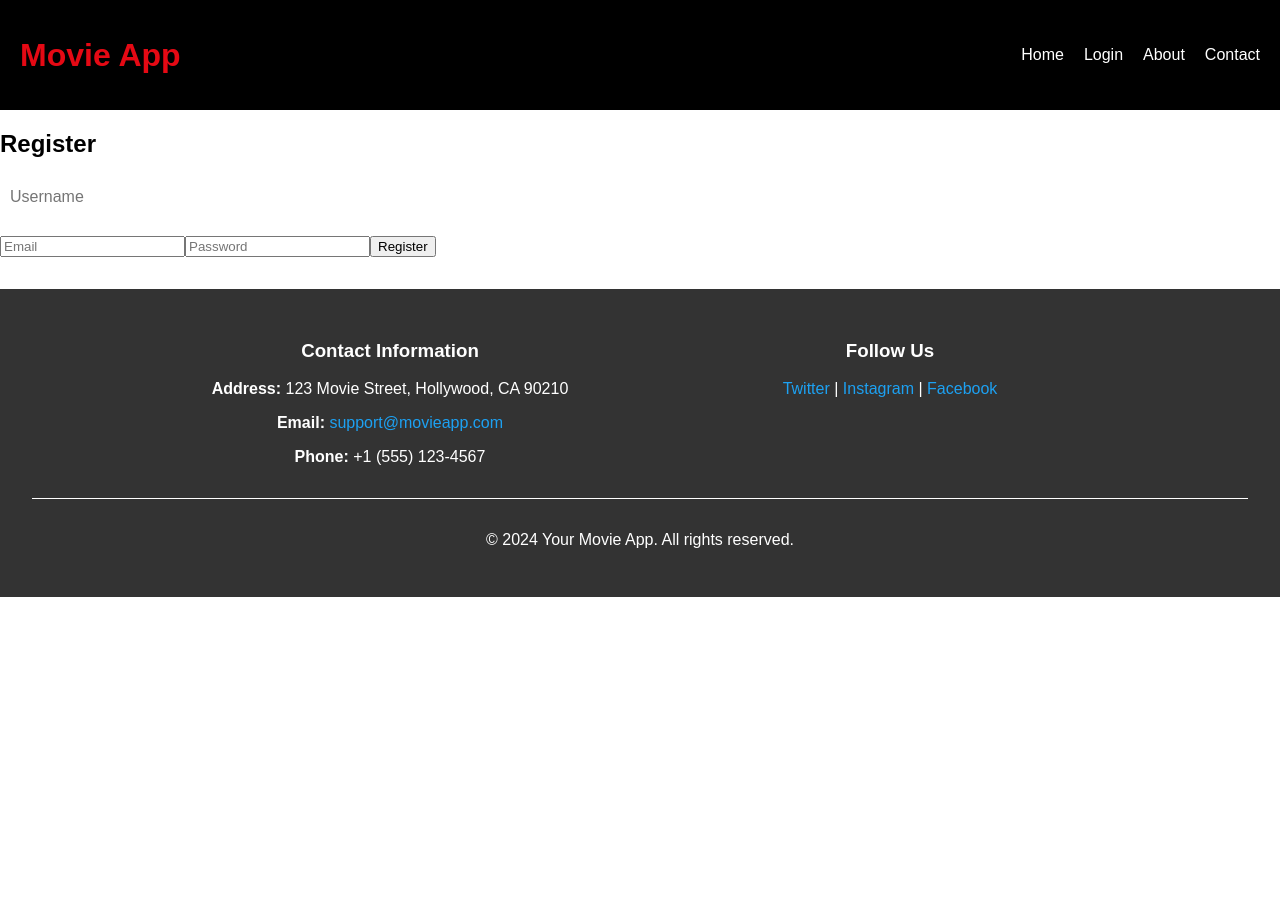
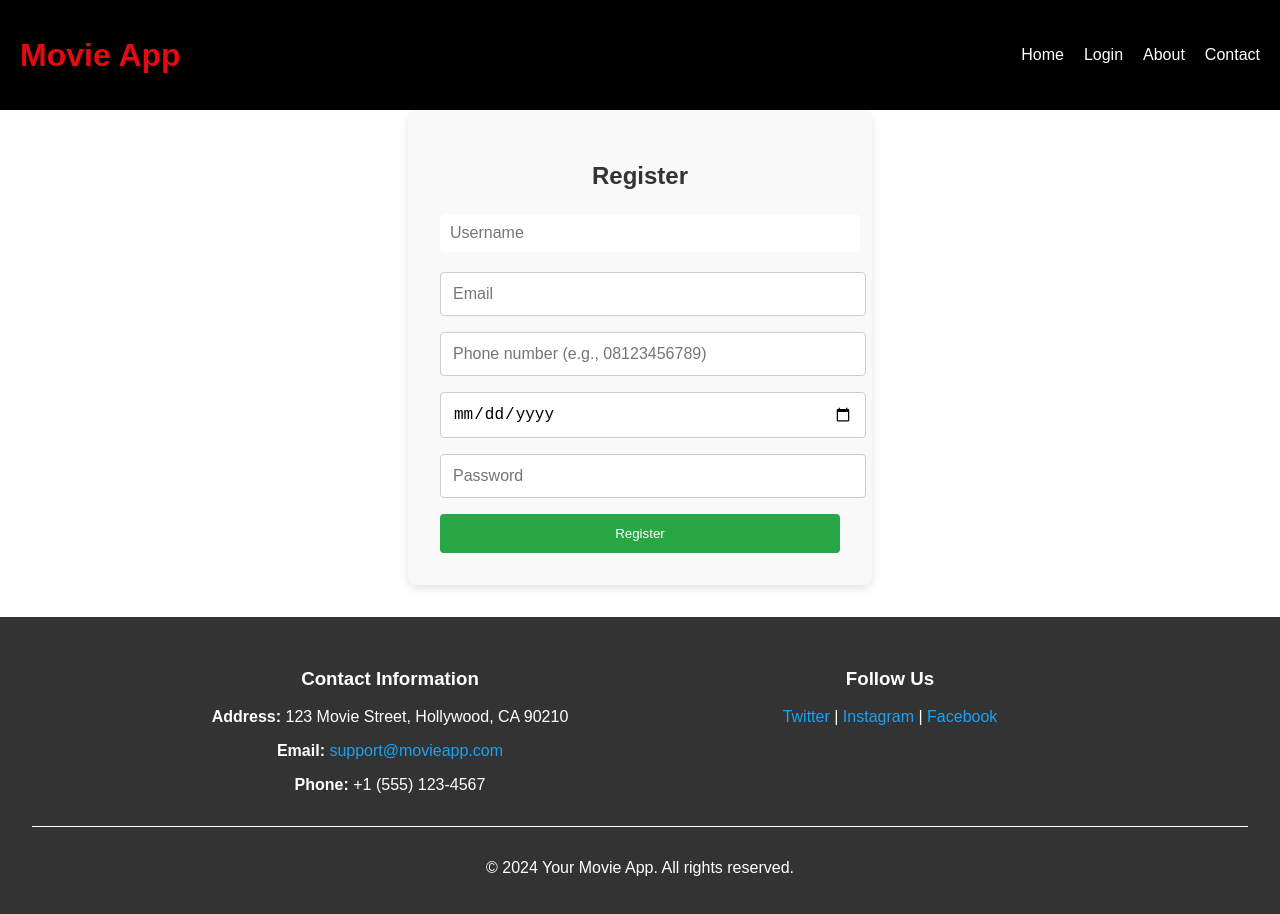
Before and after one commit to Abdoulmerlic/react-movie-app, a React (Create React App) app: page /register in a window 1280 px wide. Shown: the top 914 px of the page. Before the commit the page ends 800 px from the top, so only its background shows below. Built offline with nearby package versions, Linux system fonts and the light colour scheme.

Commit message:
adding search option

```diff
--- a/src/App.js
+++ b/src/App.js
@@ -8,6 +8,7 @@ import About from './components/About'; // Import About component
 import Contact from './components/Contact'; // Import Contact component
 import Navbar from './components/Navbar';
 import Footer from './components/Footer';
+import Search from './components/Search';
 const App = () => {
   return (
     <Router>
--- a/src/components/Auth/Auth.css
+++ b/src/components/Auth/Auth.css
@@ -1,27 +1,44 @@
-.login-container {
+/* src/components/Auth/Auth.css */
+
+.auth-container {
   max-width: 400px;
   margin: 0 auto;
-  padding: 20px;
+  padding: 2rem;
   background-color: #f9f9f9;
-  border-radius: 5px;
-  box-shadow: 0 2px 10px rgba(0, 0, 0, 0.1);
-}
-
-.form-group {
-  margin-bottom: 15px;
-}
-
-.login-options {
-  margin-top: 15px;
+  border-radius: 8px;
+  box-shadow: 0 4px 10px rgba(0, 0, 0, 0.1);
   text-align: center;
 }
 
-.login-options a {
-  color: #007BFF;
-  text-decoration: none;
-  margin-right: 10px;
+h2 {
+  color: #333;
+  margin-bottom: 1.5rem;
 }
 
-.login-options a:hover {
-  text-decoration: underline;
+input {
+  width: 100%;
+  padding: 0.75rem;
+  margin-bottom: 1rem;
+  font-size: 16px;
+  border: 1px solid #ccc;
+  border-radius: 4px;
 }
+
+button {
+  width: 100%;
+  padding: 0.75rem;
+  background-color: #28a745;
+  color: white;
+  border: none;
+  border-radius: 4px;
+  cursor: pointer;
+}
+
+button:hover {
+  background-color: #218838;
+}
+
+.error {
+  color: red;
+  margin-bottom: 1rem;
+}
--- a/src/components/Auth/Register.js
+++ b/src/components/Auth/Register.js
@@ -6,20 +6,36 @@ const Register = () => {
   const [username, setUsername] = useState('');
   const [email, setEmail] = useState('');
   const [password, setPassword] = useState('');
+  const [phone, setPhone] = useState('');
+  const [dob, setDob] = useState('');
   const [error, setError] = useState('');
 
   const handleRegister = async (e) => {
     e.preventDefault();
     try {
+      // Normalize phone number
+      const normalizedPhone = phone.startsWith('0') ? phone.slice(1) : phone; // Remove leading zero
+      const phoneWithCode = `234${normalizedPhone}`; // Add country code
+
       const response = await axios.post('https://your-api.com/api/auth/register', {
         username,
         email,
         password,
+        phone: phoneWithCode, // Use normalized phone
+        dob,
       });
       // Redirect to login or home
       window.location = '/login'; // Redirect to login page
     } catch (err) {
       setError('Registration failed');
+    }
+  };
+
+  const handlePhoneChange = (e) => {
+    const value = e.target.value;
+    // Allow only numbers and leading zero
+    if (/^\d*$/.test(value) || value === '') {
+      setPhone(value);
     }
   };
 
@@ -43,6 +59,19 @@ const Register = () => {
           required
         />
         <input
+          type="tel"
+          placeholder="Phone number (e.g., 08123456789)"
+          value={phone}
+          onChange={handlePhoneChange} // Call the new handlePhoneChange function
+          required
+        />
+        <input
+          type="date"
+          value={dob}
+          onChange={(e) => setDob(e.target.value)}
+          required
+        />
+        <input
           type="password"
           placeholder="Password"
           value={password}
--- a/src/components/Home.js
+++ b/src/components/Home.js
@@ -2,12 +2,14 @@ import React, { useEffect, useState } from 'react';
 import { useNavigate } from 'react-router-dom'; // For navigation
 import MovieDetails from './MovieDetails';
 import './Home.css';
+import axios from 'axios'; // Import axios for OMDb API
 
 const Home = () => {
   const [availableMovies, setAvailableMovies] = useState([]);
   const [trendingMovies, setTrendingMovies] = useState([]);
   const [error, setError] = useState(null);
   const [searchTerm, setSearchTerm] = useState('');
+  const [searchResults, setSearchResults] = useState([]); // State for search results
   const history = useNavigate(); // Hook to navigate to movie details
 
   useEffect(() => {
@@ -18,6 +20,7 @@ const Home = () => {
           throw new Error('Failed to fetch movies');
         }
         const data = await response.json();
+        console.log(data); // Log the data
         setAvailableMovies(data.results);
       } catch (error) {
         setError(error.message);
@@ -36,6 +39,7 @@ const Home = () => {
           throw new Error('Failed to fetch trending movies');
         }
         const data = await response.json();
+        console.log(data); // Log the data
         setTrendingMovies(data.results);
       } catch (error) {
         setError(error.message);
@@ -46,9 +50,16 @@ const Home = () => {
     fetchTrendingMovies();
   }, []);
 
-  const filteredAvailableMovies = availableMovies.filter(movie =>
-    movie.title.toLowerCase().includes(searchTerm.toLowerCase())
-  );
+  const handleSearch = async (e) => {
+    e.preventDefault();
+    try {
+      const response = await axios.get(`https://www.omdbapi.com/?apikey=2fdc895&s=${searchTerm}`);
+      setSearchResults(response.data.Search || []);
+      console.log(response.data); // Log the search results
+    } catch (error) {
+      console.error("Error fetching search data:", error);
+    }
+  };
 
   // Function to handle movie click
   const handleMovieClick = (id) => {
@@ -58,14 +69,41 @@ const Home = () => {
   return (
     <div className="home">
       <h1>Movie List</h1>
+      <form onSubmit={handleSearch}>
         <input
           type="text"
           placeholder="Search for a movie..."
           value={searchTerm}
           onChange={(e) => setSearchTerm(e.target.value)}
         />
+        <button type="submit">Search</button>
+      </form>
 
       {error && <p>Error: {error}</p>}
+
+      {/* Search Results Section */}
+      <div className="section">
+        <h2>Search Results</h2>
+        <div className="movie-list">
+          {searchResults.length > 0 ? (
+            searchResults.map(movie => (
+              <div
+                className="movie-card"
+                key={movie.imdbID}
+                onClick={() => handleMovieClick(movie.imdbID)} // Click event
+              >
+                <img
+                  src={movie.Poster !== 'N/A' ? movie.Poster : 'path/to/placeholder-image.png'}
+                  alt={movie.Title}
+                />
+                <p>{movie.Title}</p>
+              </div>
+            ))
+          ) : (
+            searchTerm && <p>No search results found</p>
+          )}
+        </div>
+      </div>
 
       {/* Trending Movies Section */}
       <div className="section">
@@ -78,7 +116,11 @@ const Home = () => {
                 key={movie.id}
                 onClick={() => handleMovieClick(movie.id)} // Click event
               >
-                <MovieDetails movie={movie} />
+                <img
+                  src={movie.poster_path ? `https://image.tmdb.org/t/p/w500${movie.poster_path}` : 'path/to/placeholder-image.png'}
+                  alt={movie.title}
+                />
+                <p>{movie.title}</p>
               </div>
             ))
           ) : (
@@ -91,14 +133,18 @@ const Home = () => {
       <div className="section">
         <h2>Available Movies</h2>
         <div className="movie-list">
-          {filteredAvailableMovies.length > 0 ? (
-            filteredAvailableMovies.map(movie => (
+          {availableMovies.length > 0 ? (
+            availableMovies.map(movie => (
               <div
                 className="movie-card"
                 key={movie.id}
                 onClick={() => handleMovieClick(movie.id)} // Click event
               >
-                <MovieDetails movie={movie} />
+                <img
+                  src={movie.poster_path ? `https://image.tmdb.org/t/p/w500${movie.poster_path}` : 'path/to/placeholder-image.png'}
+                  alt={movie.title}
+                />
+                <p>{movie.title}</p>
               </div>
             ))
           ) : (
--- /dev/null
+++ b/src/components/Search.css
@@ -0,0 +1,31 @@
+.search-container {
+    margin: 20px;
+    text-align: center;
+  }
+
+  .search-container input {
+    padding: 10px;
+    width: 300px;
+    margin-right: 10px;
+  }
+
+  .search-container button {
+    padding: 10px 20px;
+  }
+
+  .search-results ul {
+    list-style: none;
+    padding: 0;
+  }
+
+  .search-results li {
+    display: flex;
+    align-items: center;
+    margin: 10px 0;
+  }
+
+  .search-results img {
+    width: 50px;
+    height: 75px;
+    margin-right: 10px;
+  }
--- /dev/null
+++ b/src/components/Search.js
@@ -0,0 +1,63 @@
+import React, { useState } from 'react';
+import axios from 'axios';
+import './Search.css'; // Add styles for search component
+
+const Search = () => {
+  const [searchTerm, setSearchTerm] = useState('');
+  const [movies, setMovies] = useState([]);
+  const [error, setError] = useState('');
+
+  const handleSearch = async (e) => {
+    e.preventDefault();
+    try {
+      const response = await axios.get(`https://www.omdbapi.com/?apikey=2fdc895&s=${searchTerm}`);
+
+      // Check if the API returned an error
+      if (response.data.Error) {
+        setError(response.data.Error);  // Set error if no movies found or issue with API
+        setMovies([]); // Clear movies if error
+      } else {
+        setError(''); // Clear error if successful
+        setMovies(response.data.Search || []); // Set movies if found
+      }
+    } catch (error) {
+      setError('Error fetching movie data');
+      console.error("Error fetching movie data:", error);
+    }
+  };
+
+  return (
+    <div className="search-container">
+      <form onSubmit={handleSearch}>
+        <input
+          type="text"
+          placeholder="Search for a movie..."
+          value={searchTerm}
+          onChange={(e) => setSearchTerm(e.target.value)}
+          required
+        />
+        <button type="submit">Search</button>
+      </form>
+
+      {/* Display error message */}
+      {error && <p className="error-message">{error}</p>}
+
+      <div className="search-results">
+        {movies.length > 0 ? (
+          <ul>
+            {movies.map((movie) => (
+              <li key={movie.imdbID}>
+                <img src={movie.Poster} alt={movie.Title} />
+                <p>{movie.Title} ({movie.Year})</p>
+              </li>
+            ))}
+          </ul>
+        ) : (
+          searchTerm && !error && <p>No results found</p>
+        )}
+      </div>
+    </div>
+  );
+};
+
+export default Search;
```
Lines whose indentation alone changed are shown as unchanged.
